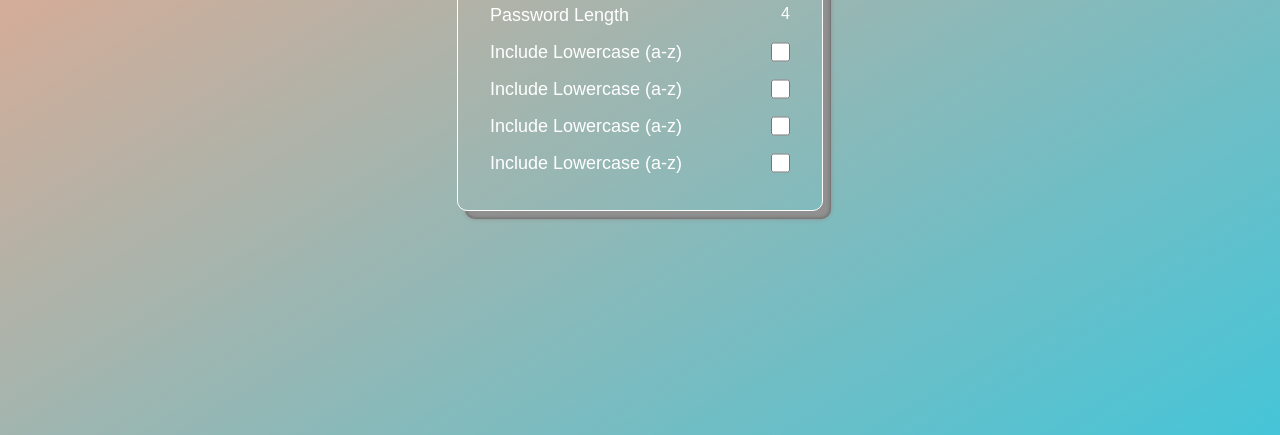
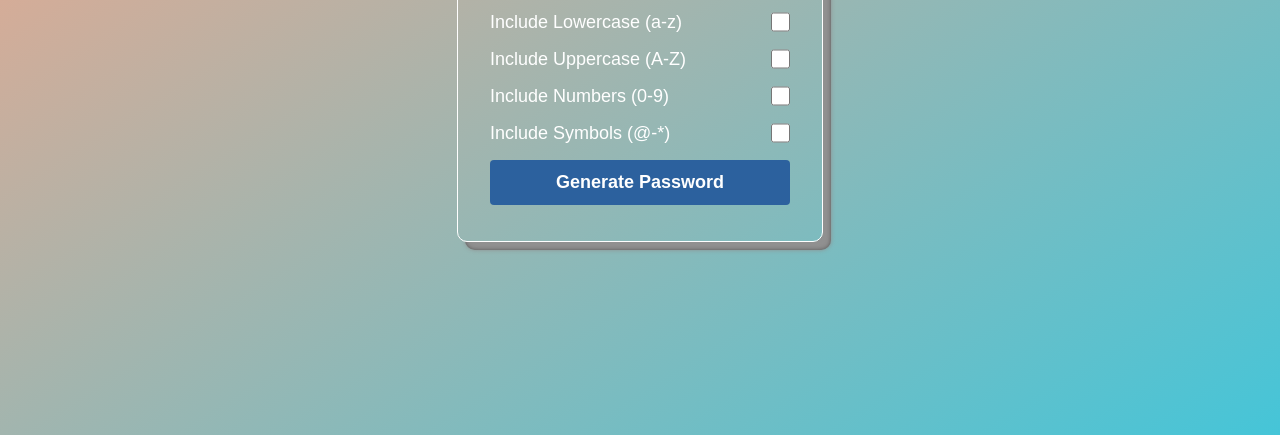
Before and after one commit to MenukaSankalpa/Project-03, a plain HTML site: page index.html in a window 1280 px wide. Shown: the part 365-800 px from the top of the page. Drawn offline with Linux system fonts and the light colour scheme.

Commit message:
create generate button and update it css codes

```diff
--- a/index.html
+++ b/index.html
@@ -25,17 +25,18 @@
         <input type="checkbox" name="lowercase" id="lowercase">
     </div>
     <div class="row">
-        <label for="lowercase">Include Lowercase (a-z)</label>
-        <input type="checkbox" name="lowercase" id="lowercase">
+        <label for="uppercase">Include Uppercase (A-Z)</label>
+        <input type="checkbox" name="uppercase" id="uppercase">
     </div>
     <div class="row">
-        <label for="lowercase">Include Lowercase (a-z)</label>
-        <input type="checkbox" name="lowercase" id="lowercase">
+        <label for="numbers">Include Numbers (0-9)</label>
+        <input type="checkbox" name="numbers" id="numbers">
     </div>
     <div class="row">
-        <label for="lowercase">Include Lowercase (a-z)</label>
-        <input type="checkbox" name="lowercase" id="lowercase">
+        <label for="symbols">Include Symbols (@-*)</label>
+        <input type="checkbox" name="symbols" id="Symbols">
     </div>
+    <button type="button" class="genBtn">Generate Password</button>
     </div>
 </body>
 </html>
--- a/style.css
+++ b/style.css
@@ -49,3 +49,18 @@ body{
     height: 20px;
 
 }
+.genBtn{
+    border: none;
+    outline: none;
+    background-color: #2c619e;
+    padding: 12px 24px;
+    color: #fff;
+    font-size: 18px;
+    margin-block: 8px;
+    font-weight: 700;
+    cursor: pointer;
+    border-radius: 4px;
+}
+.genBtn:hover{
+    background-color: #0066ff;
+}
```
